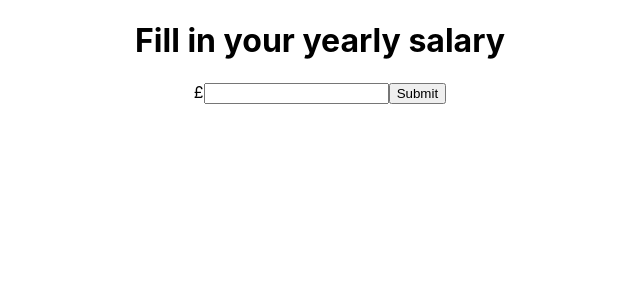
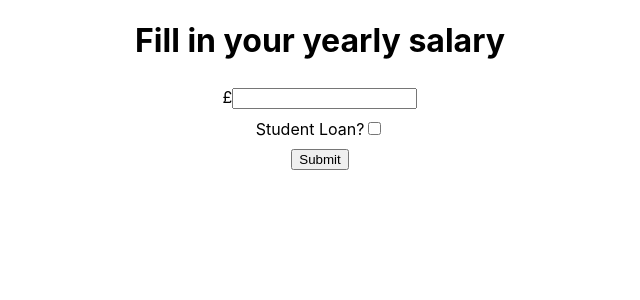
Before and after one commit to hcz1/financialFreedom, a React (Create React App) app in the folder tax-tracker/: page / in a window 1280 px wide. Shown: the top 300 px of the page, without its empty margins (320-960 px from the left). Built offline with nearby package versions, Linux system fonts and the light colour scheme.

Commit message:
student loan

```diff
--- a/tax-tracker/src/App.js
+++ b/tax-tracker/src/App.js
@@ -7,9 +7,14 @@
 const App = () => {
   const [input, setInput] = useState(undefined);
   const [valueSubmit, setValueSubmit] = useState(undefined);
+  const [isStudentLoanValue, setIsStudentLoanValue] = useState(false);
+  const [isStudentLoanValueSubmit, setIsStudentLoanValueSubmit] = useState(
+    false
+  );
   const onEnter = (e) => {
     e.preventDefault();
     setValueSubmit(input);
+    setIsStudentLoanValueSubmit(isStudentLoanValue);
   };
   const handleChange = (e) => {
     const {
@@ -17,14 +22,27 @@
     } = e;
     setInput(parseInt(value));
   };
+  const onCheckbox = (e) => {
+    setIsStudentLoanValue((prevStudentLoan) => !prevStudentLoan);
+  };
   return (
     <div className={s.app}>
       <h1>Fill in your yearly salary</h1>
-      <Form onEnter={onEnter} handleChange={handleChange} value={input} />
+      <Form
+        onEnter={onEnter}
+        handleChange={handleChange}
+        onCheckbox={onCheckbox}
+        value={input}
+        isStudentLoan={isStudentLoanValue}
+      />
       {!!valueSubmit && (
         <>
           <h2>{`Salary submitted: £${formatNumber(valueSubmit)}`}</h2>
-          <Table className={s['table-container']} value={valueSubmit} />
+          <Table
+            className={s['table-container']}
+            value={valueSubmit}
+            isStudentLoan={isStudentLoanValueSubmit}
+          />
         </>
       )}
     </div>
--- a/tax-tracker/src/containers/Form/Form.js
+++ b/tax-tracker/src/containers/Form/Form.js
@@ -1,7 +1,22 @@
-const Form = ({ onEnter, onChange, handleChange, value }) => {
+import React from 'react';
+import s from './style.module.scss';
+const Form = ({
+  onEnter,
+  onChange,
+  handleChange,
+  onCheckbox,
+  value,
+  isStudentLoan,
+}) => {
   return (
-    <form onSubmit={onEnter}>
-      £<input type='number' onChange={handleChange} value={value} />
+    <form className={s.form} onSubmit={onEnter}>
+      <span>
+        £<input type='number' onChange={handleChange} value={value} />
+      </span>
+      <div>
+        Student Loan?
+        <input type='checkbox' onChange={onCheckbox} checked={isStudentLoan} />
+      </div>
       <button type='submit'>Submit</button>
     </form>
   );
--- /dev/null
+++ b/tax-tracker/src/containers/Form/style.module.scss
@@ -0,0 +1,9 @@
+.form {
+  display: flex;
+  flex-direction: column;
+  align-items: center;
+  flex: 0 0 auto;
+  > * {
+    margin: 5px;
+  }
+}
--- a/tax-tracker/src/containers/Table/TableContainer.js
+++ b/tax-tracker/src/containers/Table/TableContainer.js
@@ -3,10 +3,10 @@
 import { useTable } from 'react-table';
 import TableComponent from '../../components/TableComponent/TableComponent';
 import { formatNumber } from '../../helpers/helpers';
-import { generateIncomeTax, nationalInsurance } from '../../data';
+import { generateIncomeTax, nationalInsurance, studentLoan } from '../../data';
 import s from './style.module.scss';
 
-const Table = ({ className, value }) => {
+const Table = ({ className, value, isStudentLoan }) => {
   const {
     totalTaxable,
     taxBand1,
@@ -20,6 +20,10 @@
   const { yearly: NIYearly, monthly: NIMonthly } = nationalInsurance({
     salary: value,
   });
+
+  const { yearly: SLYearly, montly: SLMonthly } = studentLoan({
+    salary: value,
+  });
   const data = useMemo(
     () => [
       {
@@ -31,6 +35,11 @@
         col1: 'Total Taxable',
         col2: `£${formatNumber(totalTaxable.yearly)}`,
         col3: `£${formatNumber(totalTaxable.monthly)}`,
+      },
+      {
+        col1: 'Student Loan',
+        col2: isStudentLoan ? `£${formatNumber(SLYearly)}` : '£0.00',
+        col3: isStudentLoan ? `£${formatNumber(SLMonthly)}` : '£0.00',
       },
       {
         col1: 'National Insurance',
@@ -54,15 +63,25 @@
       },
       {
         col1: 'Take Home',
-        col2: `£${formatNumber(value - total.yearly - NIYearly)}`,
+        col2: `£${formatNumber(
+          value - total.yearly - NIYearly - (isStudentLoan ? SLYearly : 0)
+        )}`,
         col3: `£${formatNumber(
-          (value / 12 - total.monthly - NIMonthly).toFixed(2)
+          (
+            value / 12 -
+            total.monthly -
+            NIMonthly -
+            (isStudentLoan ? SLMonthly : 0)
+          ).toFixed(2)
         )}`,
       },
     ],
     [
       NIMonthly,
       NIYearly,
+      SLMonthly,
+      SLYearly,
+      isStudentLoan,
       taxBand1.monthly,
       taxBand1.yearly,
       taxBand2.monthly,
--- a/tax-tracker/src/data/index.js
+++ b/tax-tracker/src/data/index.js
@@ -1,2 +1,3 @@
 export * from './incomeTax';
 export * from './nationalInsurance';
+export * from './studentLoan';
--- /dev/null
+++ b/tax-tracker/src/data/studentLoan.js
@@ -0,0 +1,13 @@
+export const studentLoan = ({ salary }) => {
+  const monthlySalary = salary / 12;
+  const studentLoanThreshold = 2_214;
+  if (monthlySalary < studentLoanThreshold) return { montlyLoanPayments: 0 };
+  const studentLoanRate = 0.09;
+  const montlyLoanPayments =
+    (monthlySalary - studentLoanThreshold) * studentLoanRate;
+  return {
+    yearly: (montlyLoanPayments * 12).toFixed(2),
+    montly: montlyLoanPayments.toFixed(2),
+    weekly: (montlyLoanPayments / 4).toFixed(2),
+  };
+};
```
Also changed, not shown: 1 other file (tests, documents, lock files or other folders).
